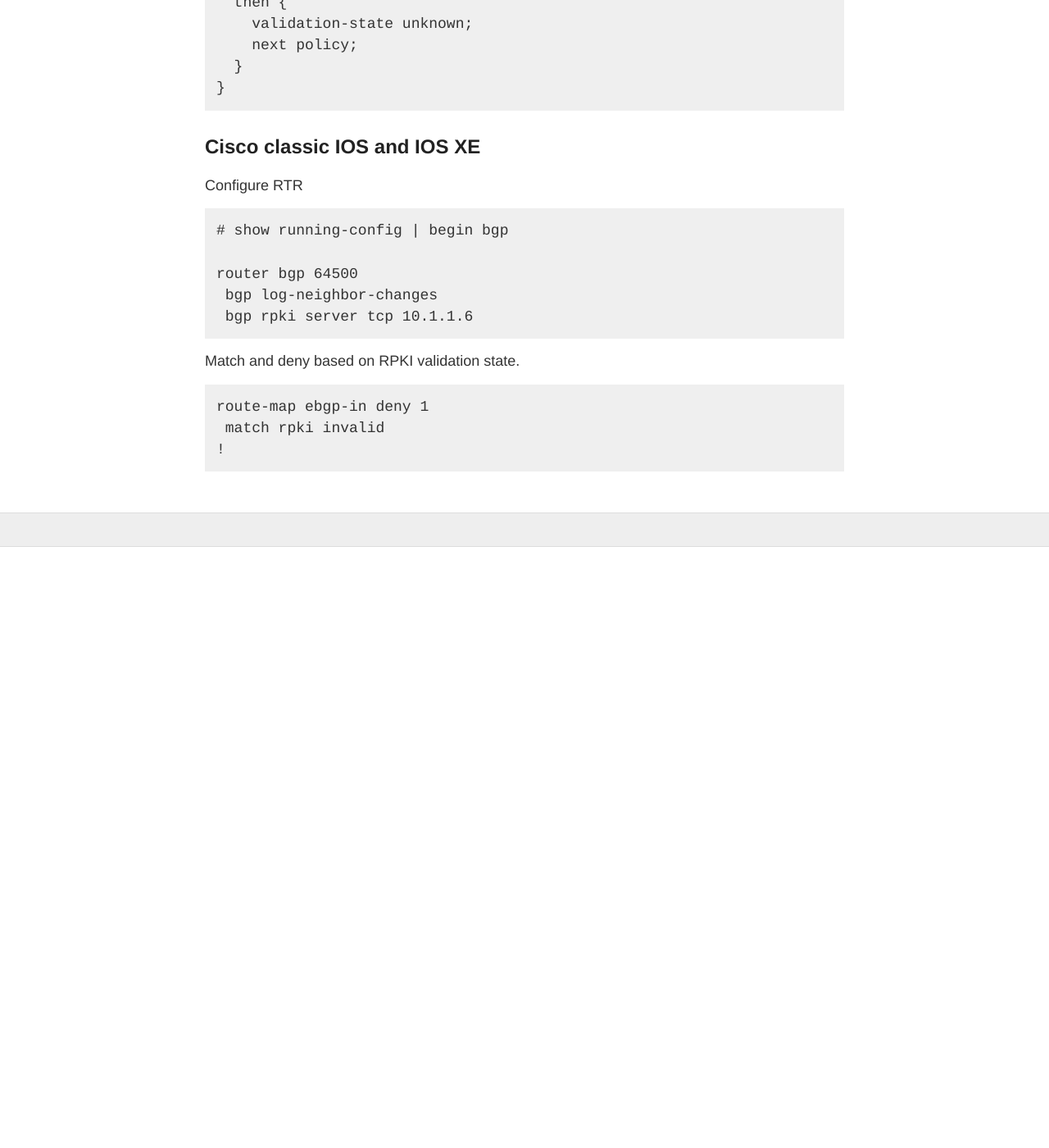
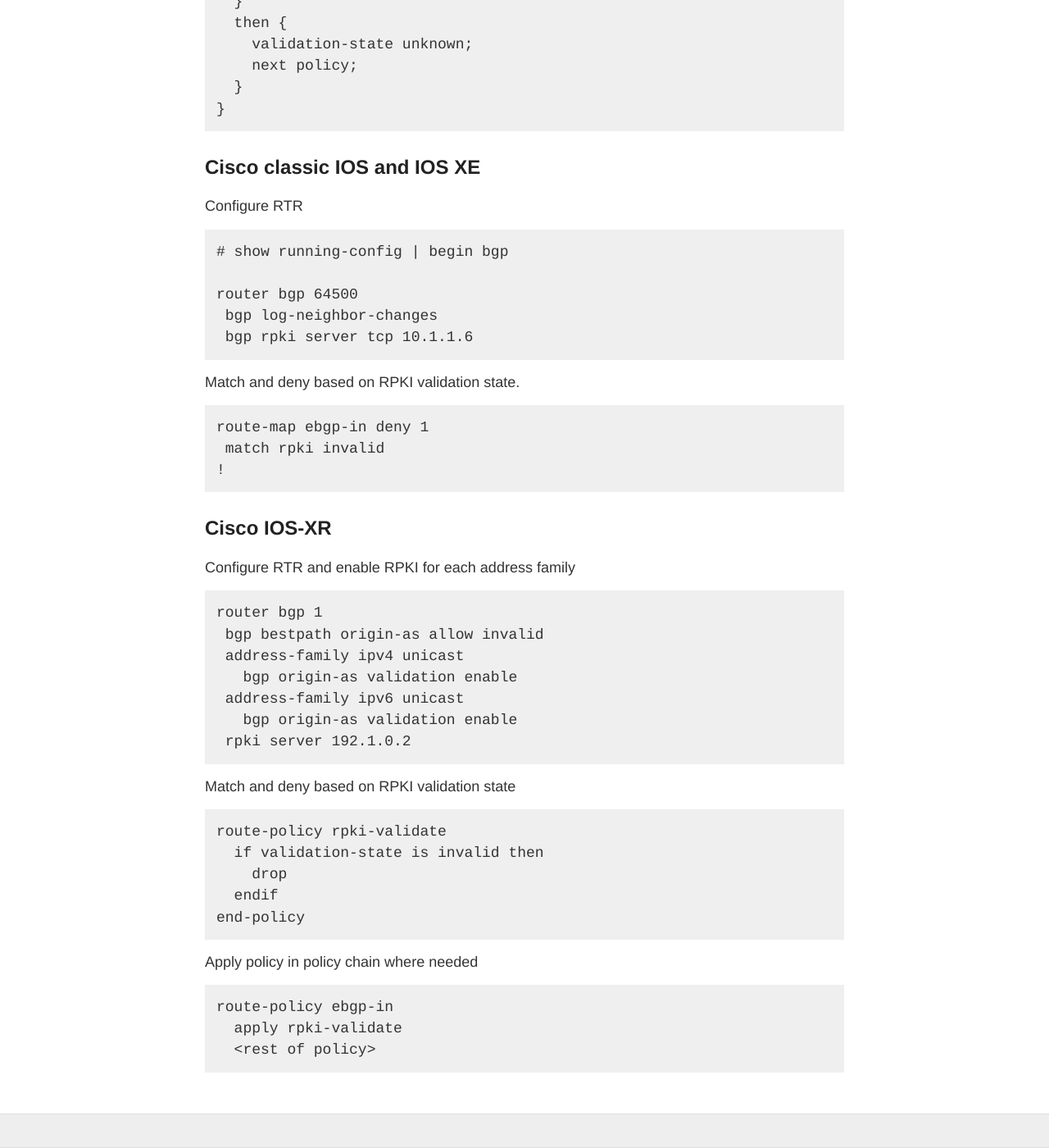
Before and after one commit to NLNOG/bgpfilterguide, a Jekyll site: the page built from guides/reject_invalids.md, in a window 1280 px wide and 1400 px high, scrolled down 2704 px. Shown: the whole window at 82% size. Built offline with Jekyll 4.4.1, drawn with Linux system fonts in a browser that asks for light colours; before the commit the page ends 3371 px from its top, so only the background shows below that.

Commit message:
Update reject_invalids.md
Adding XR examples

````diff
--- a/guides/reject_invalids.md
+++ b/guides/reject_invalids.md
@@ -122,3 +122,30 @@
  match rpki invalid
 !
 ```
+
+## Cisco IOS-XR
+
+Configure RTR and enable RPKI for each address family
+```
+router bgp 1
+ bgp bestpath origin-as allow invalid
+ address-family ipv4 unicast
+   bgp origin-as validation enable
+ address-family ipv6 unicast
+   bgp origin-as validation enable
+ rpki server 192.1.0.2
+```
+Match and deny based on RPKI validation state
+```
+route-policy rpki-validate
+  if validation-state is invalid then
+    drop
+  endif
+end-policy
+```
+Apply policy in policy chain where needed
+```
+route-policy ebgp-in
+  apply rpki-validate
+  <rest of policy>
+```
````
